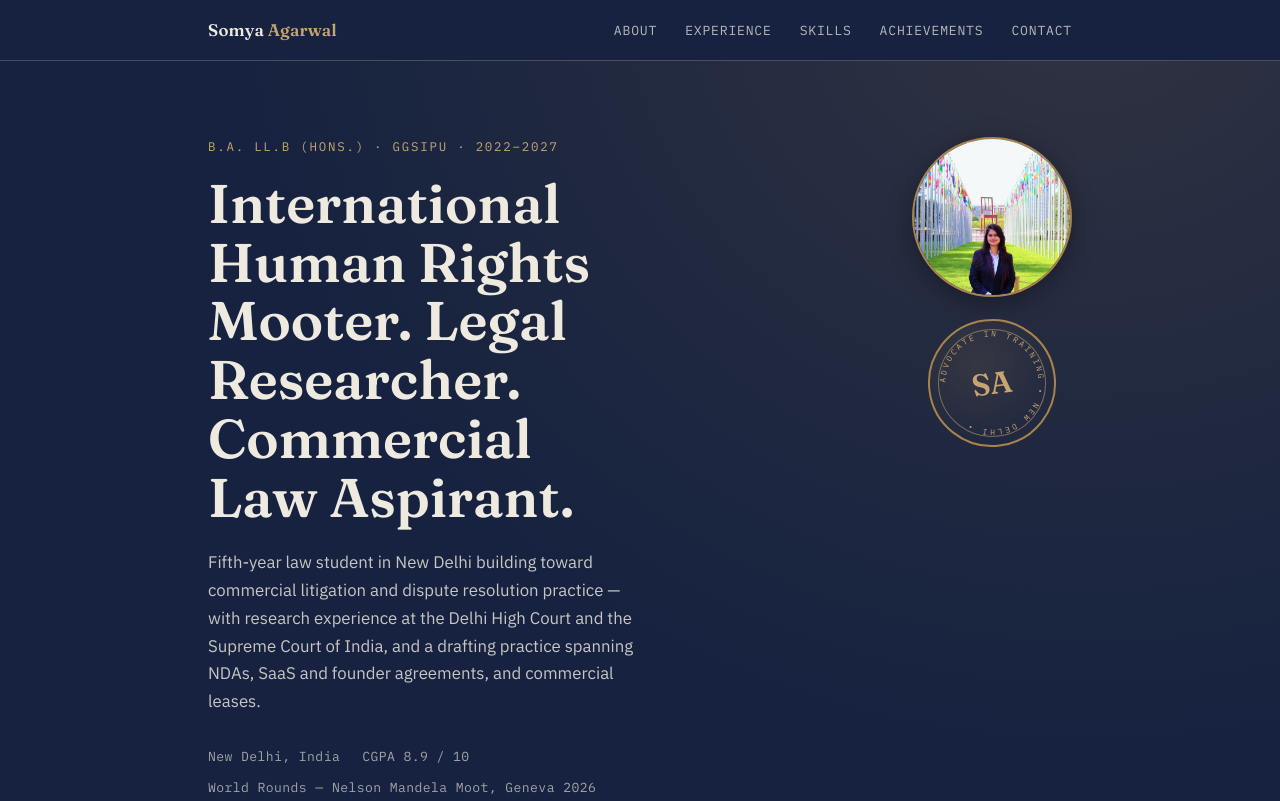
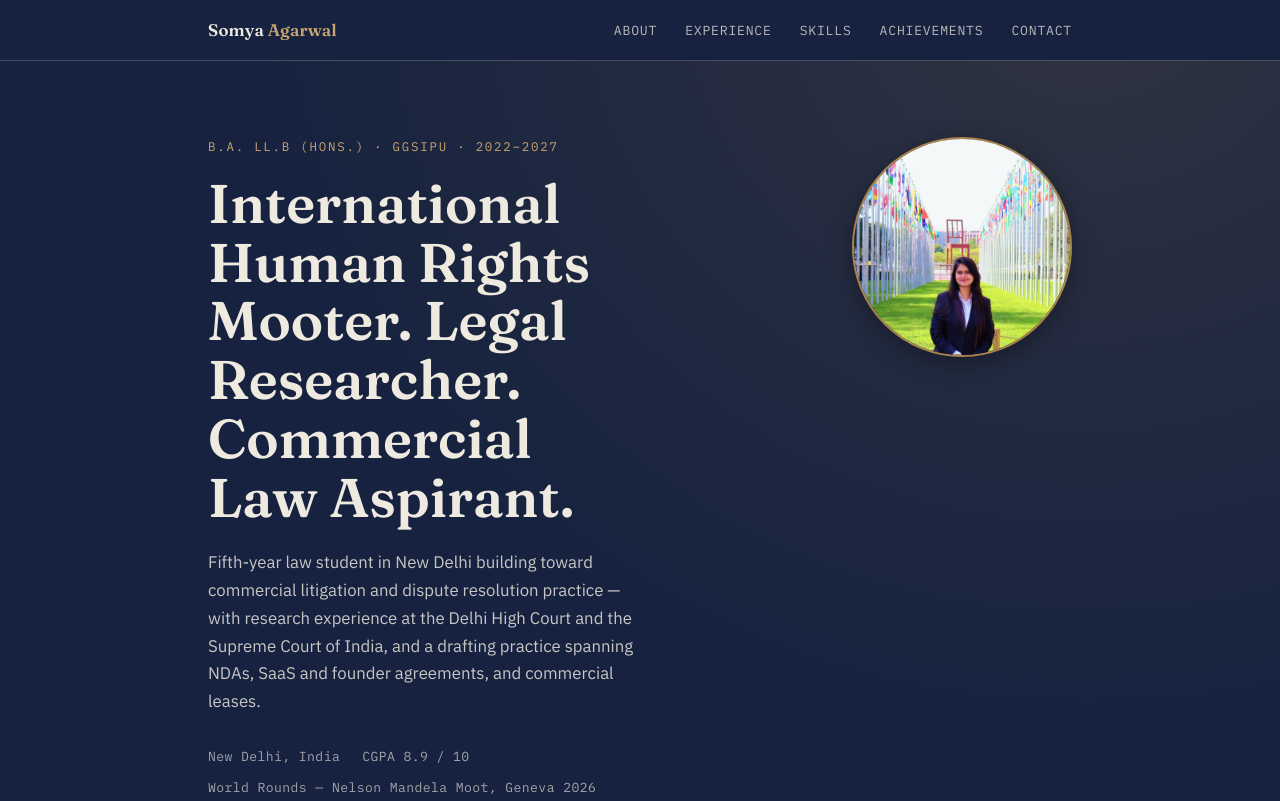
Before and after one commit to somyaagarwalofficial/somyaagarwal-portfolio, a plain HTML site: page index.html in a window 1280 px wide. Shown: the top 801 px of the page. Drawn offline with Linux system fonts and the light colour scheme.

Commit message:
Update index.html

```diff
--- a/index.html
+++ b/index.html
@@ -123,7 +123,7 @@
     display:flex; flex-direction:column; align-items:center; gap:22px;
   }
   .hero-photo{
-    width:160px; height:160px; object-fit:cover; border-radius:50%;
+    width:220px; height:220px; object-fit:cover; border-radius:50%;
     border:2px solid var(--brass);
     box-shadow: 0 6px 24px rgba(0,0,0,0.35);
   }
@@ -289,14 +289,6 @@
     </div>
     <div class="hero-right">
       <img src="somya-photo.jpg" alt="Somya Agarwal" class="hero-photo">
-      <div class="seal" aria-hidden="true">
-        <svg viewBox="0 0 128 128"><defs><path id="circlePath" d="M 64,64 m -48,0 a 48,48 0 1,1 96,0 a 48,48 0 1,1 -96,0"/></defs>
-          <text font-family="IBM Plex Mono, monospace" font-size="8.2" fill="#C7A472" letter-spacing="2.5">
-            <textPath href="#circlePath" startOffset="2%">ADVOCATE IN TRAINING • NEW DELHI •</textPath>
-          </text>
-        </svg>
-        <span class="seal-initials">SA</span>
-      </div>
     </div>
   </div>
 </section>
```
